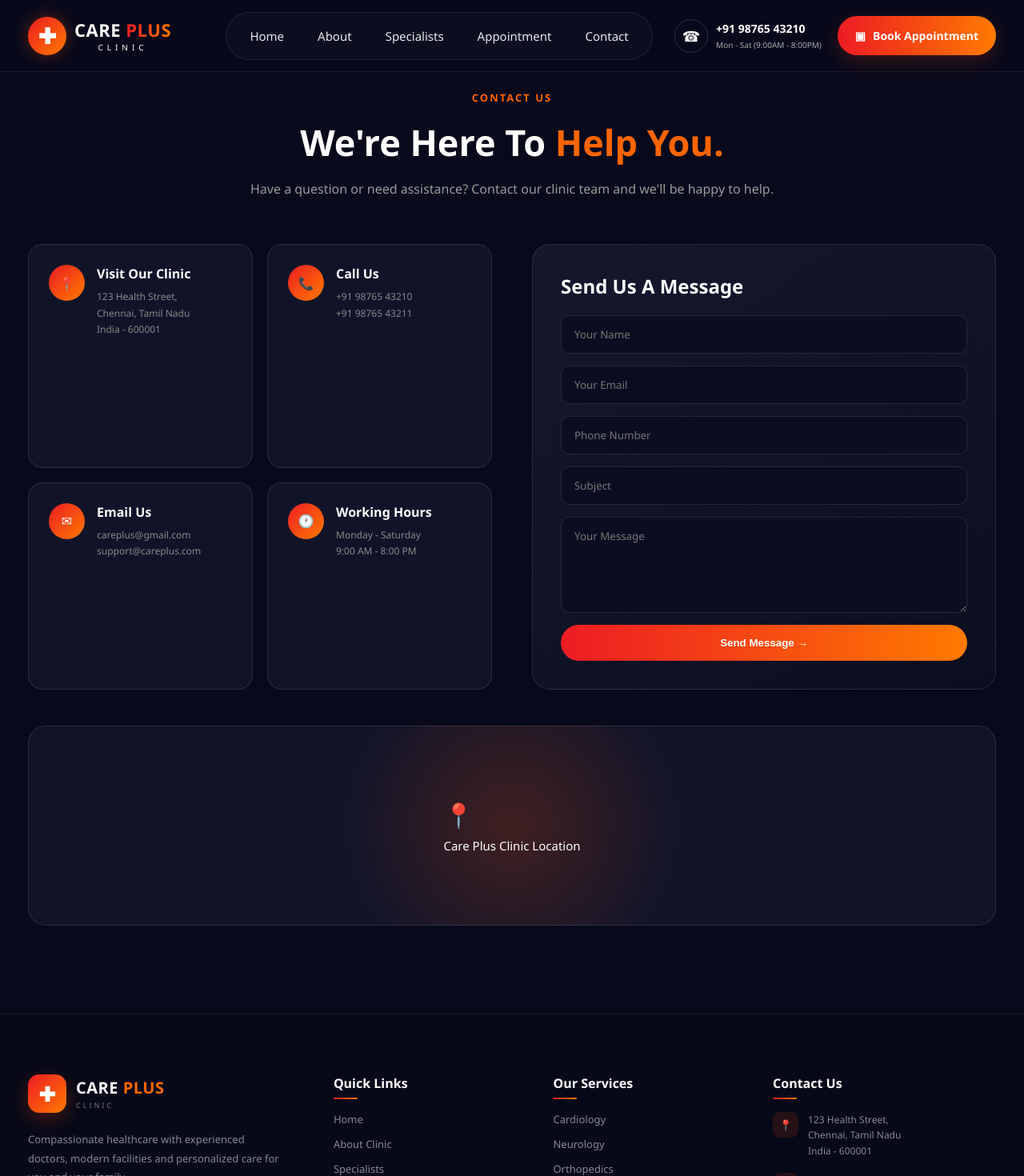
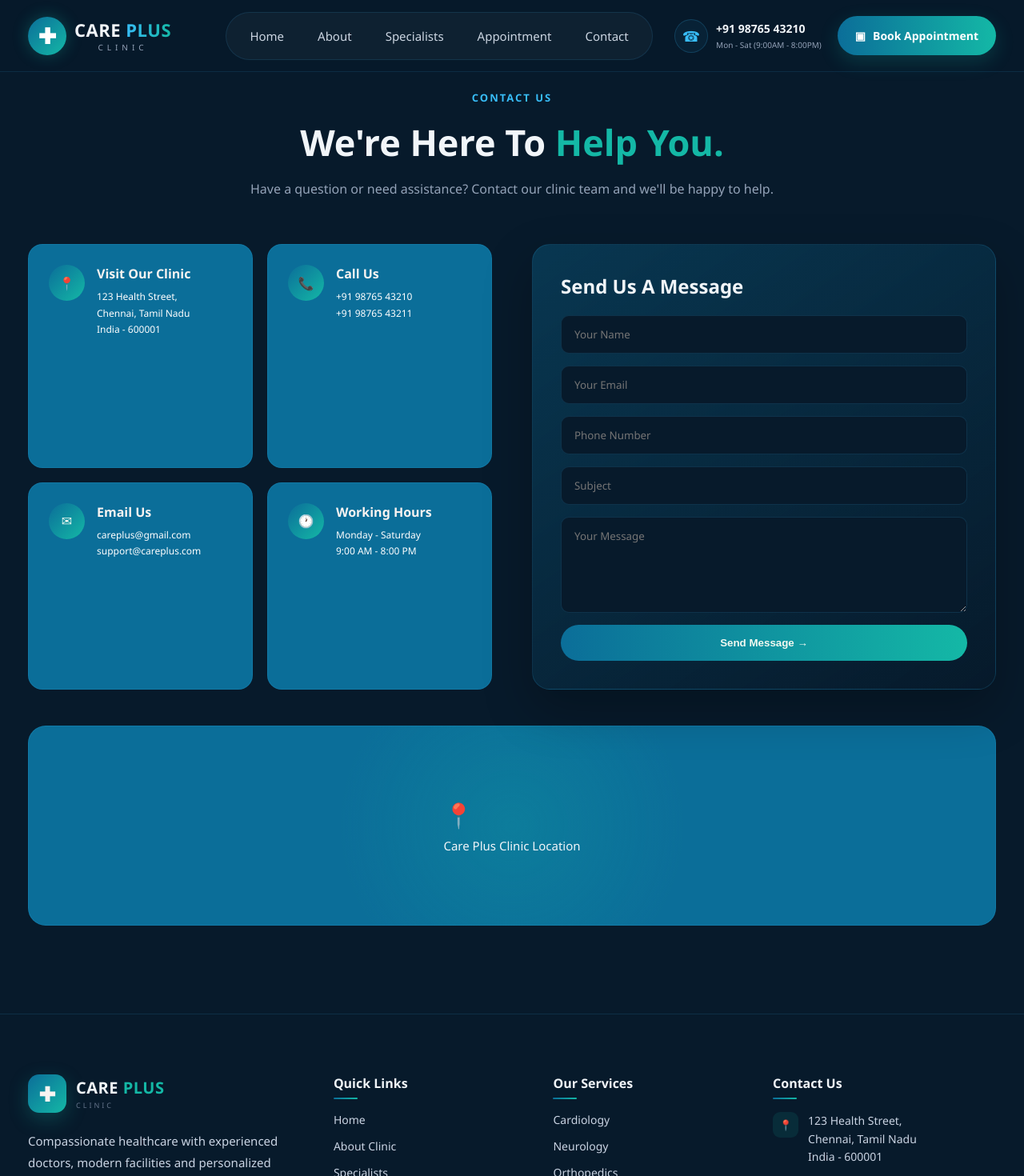
Before and after one commit to finalyearlab6933/Clinic, a React (Vite) app: page /contact in a window 1280 px wide. Shown: the top 1470 px of the page at 80% size. Built offline with nearby package versions, Linux system fonts and the light colour scheme.

Commit message:
color-themes

```diff
--- a/src/components/Footer.css
+++ b/src/components/Footer.css
@@ -1,10 +1,10 @@
 .footer {
-  background: #070918;
+  background: #071A2B;
 
   border-top: 1px solid
-    rgba(255, 255, 255, 0.08);
+    rgba(56, 189, 248, 0.12);
 
-  color: white;
+  color: #F1F5F9;
 }
 
 
@@ -60,17 +60,17 @@
 
   font-weight: bold;
 
-  color: white;
+  color: #f9f4f1;
 
   background: linear-gradient(
     135deg,
-    #ed1c24,
-    #ff7a00
+    #0B6E99,
+    #14B8A6
   );
 
   box-shadow:
     0 8px 25px
-    rgba(255, 70, 0, 0.25);
+    rgba(20, 184, 166, 0.25);
 }
 
 
@@ -82,7 +82,7 @@
 
 
 .footer-logo-text > span {
-  color: white;
+  color: #F1F5F9;
 
   font-size: 20px;
 
@@ -93,12 +93,12 @@
 
 
 .footer-logo-text strong {
-  color: #ff6900;
+  color: #14B8A6;
 }
 
 
 .footer-logo-text small {
-  color: #777;
+  color: #64748B;
 
   font-size: 9px;
 
@@ -117,9 +117,9 @@
 
   margin-top: 22px;
 
-  color: #858796;
+  color: #cad4e3;
 
-  font-size: 13px;
+  font-size: 15px;
 
   line-height: 1.8;
 }
@@ -153,28 +153,28 @@
 
   text-decoration: none;
 
-  color: #aaa;
+   color:white;
 
   font-size: 14px;
 
   border: 1px solid
-    rgba(255, 255, 255, 0.1);
+    rgba(56, 189, 248, 0.15);
 
-  background: #101226;
+  background: #0B6E99;
 
   transition: 0.3s;
 }
 
 
 .footer-social a:hover {
-  color: white;
+  color: #F1F5F9;
 
-  border-color: #ff6500;
+  border-color: #14B8A6;
 
   background: linear-gradient(
     135deg,
-    #ed1c24,
-    #ff7a00
+    #0B6E99,
+    #14B8A6
   );
 
   transform: translateY(-3px);
@@ -199,7 +199,7 @@
 
   margin-bottom: 25px;
 
-  color: white;
+  color: #F1F5F9;
 
   font-size: 16px;
 }
@@ -222,18 +222,18 @@
 
   background: linear-gradient(
     90deg,
-    #ed1c24,
-    #ff7a00
+    #0B6E99,
+    #14B8A6
   );
 }
 
 
 .footer-column > a {
-  margin-bottom: 13px;
+  margin-bottom: 14px;
 
-  color: #858796;
+   color: #cad4e3;
 
-  font-size: 13px;
+  font-size: 14px;
 
   text-decoration: none;
 
@@ -242,7 +242,7 @@
 
 
 .footer-column > a:hover {
-  color: #ff6900;
+  color: #38BDF8;
 
   padding-left: 4px;
 }
@@ -276,7 +276,9 @@
 
   justify-content: center;
 
-  background: rgba(255, 80, 0, 0.12);
+  background: rgba(20, 184, 166, 0.12);
+
+  color: #38BDF8;
 
   font-size: 13px;
 }
@@ -285,9 +287,9 @@
 .footer-contact-item p {
   margin: 0;
 
-  color: #858796;
+ color: #cad4e3;
 
-  font-size: 12px;
+  font-size: 14px;
 
   line-height: 1.6;
 }
@@ -299,7 +301,7 @@
 
 .footer-bottom {
   border-top: 1px solid
-    rgba(255, 255, 255, 0.07);
+    rgba(56, 189, 248, 0.1);
 }
 
 
@@ -321,7 +323,7 @@
 .footer-bottom p {
   margin: 0;
 
-  color: #666b7c;
+  color: #64748B;
 
   font-size: 11px;
 }
@@ -335,7 +337,7 @@
 
 
 .footer-legal a {
-  color: #666b7c;
+  color: #64748B;
 
   font-size: 11px;
 
@@ -346,7 +348,7 @@
 
 
 .footer-legal a:hover {
-  color: #ff6900;
+  color: #14B8A6;
 }
 
 
--- a/src/components/Header.css
+++ b/src/components/Header.css
@@ -1,15 +1,26 @@
+/* =================================================
+   HEADER
+================================================= */
+
 .header {
   position: fixed;
+
   top: 0;
   left: 0;
+
   width: 100%;
   height: 90px;
 
-  background: rgba(8, 10, 28, 0.92);
+  background: rgba(7, 26, 43, 0.96);
 
   backdrop-filter: blur(12px);
 
-  border-bottom: 1px solid rgba(255, 255, 255, 0.06);
+  border-bottom: 1px solid rgba(
+    56,
+    189,
+    248,
+    0.12
+  );
 
   z-index: 1000;
 }
@@ -32,9 +43,9 @@
 }
 
 
-/* =========================
+/* =================================================
    LOGO
-========================= */
+================================================= */
 
 .logo {
   display: flex;
@@ -70,12 +81,17 @@
 
   background: linear-gradient(
     135deg,
-    #ed1c24,
-    #ff7a00
+    #0B6E99,
+    #14B8A6
   );
 
   box-shadow:
-    0 0 20px rgba(255, 80, 0, 0.35);
+    0 0 20px rgba(
+      20,
+      184,
+      166,
+      0.30
+    );
 }
 
 
@@ -93,7 +109,7 @@
 
   font-weight: 800;
 
-  color: white;
+  color: #F1F5F9;
 
   letter-spacing: 0.5px;
 }
@@ -102,8 +118,8 @@
 .logo-main strong {
   background: linear-gradient(
     90deg,
-    #ed1c24,
-    #ff7a00
+    #38BDF8,
+    #14B8A6
   );
 
   -webkit-background-clip: text;
@@ -119,15 +135,15 @@
 
   letter-spacing: 5px;
 
-  color: #ffffff;
+  color: #94A3B8;
 
   text-align: center;
 }
 
 
-/* =========================
+/* =================================================
    NAVBAR
-========================= */
+================================================= */
 
 .navbar {
   display: flex;
@@ -139,17 +155,17 @@
   padding: 7px 12px;
 
   border: 1px solid rgba(
-    255,
-    255,
-    255,
-    0.08
+    56,
+    189,
+    248,
+    0.12
   );
 
   background: rgba(
     255,
     255,
     255,
-    0.025
+    0.035
   );
 
   border-radius: 40px;
@@ -161,7 +177,7 @@
 
   padding: 12px 17px;
 
-  color: #e7e7ed;
+  color: #CBD5E1;
 
   text-decoration: none;
 
@@ -174,7 +190,7 @@
 
 
 .navbar a:hover {
-  color: white;
+  color: #38BDF8;
 }
 
 
@@ -182,10 +198,10 @@
   color: white;
 
   background: rgba(
-    255,
-    255,
-    255,
-    0.09
+    20,
+    184,
+    166,
+    0.15
   );
 
   border-radius: 30px;
@@ -207,15 +223,15 @@
 
   height: 2px;
 
-  background: #ff5a00;
+  background: #14B8A6;
 
   border-radius: 10px;
 }
 
 
-/* =========================
+/* =================================================
    RIGHT SIDE
-========================= */
+================================================= */
 
 .header-right {
   display: flex;
@@ -244,8 +260,12 @@
 
   border-radius: 50%;
 
-  border: 1px solid
-    rgba(255, 255, 255, 0.15);
+  border: 1px solid rgba(
+    56,
+    189,
+    248,
+    0.20
+  );
 
   display: flex;
 
@@ -254,6 +274,15 @@
   justify-content: center;
 
   font-size: 18px;
+
+  color: #38BDF8;
+
+  background: rgba(
+    56,
+    189,
+    248,
+    0.06
+  );
 }
 
 
@@ -261,6 +290,8 @@
   display: block;
 
   font-size: 14px;
+
+  color: #F1F5F9;
 }
 
 
@@ -269,15 +300,15 @@
 
   margin-top: 4px;
 
-  color: #aaa;
+  color: #94A3B8;
 
   font-size: 10px;
 }
 
 
-/* =========================
+/* =================================================
    APPOINTMENT BUTTON
-========================= */
+================================================= */
 
 .header-appointment {
   display: flex;
@@ -300,18 +331,18 @@
 
   background: linear-gradient(
     90deg,
-    #ed1c24,
-    #ff7a00
+    #0B6E99,
+    #14B8A6
   );
 
   transition: 0.3s;
 
   box-shadow:
     0 8px 25px rgba(
-      255,
-      70,
-      0,
-      0.2
+      20,
+      184,
+      166,
+      0.20
     );
 }
 
@@ -321,17 +352,17 @@
 
   box-shadow:
     0 12px 30px rgba(
-      255,
-      70,
-      0,
+      20,
+      184,
+      166,
       0.35
     );
 }
 
 
-/* =========================
+/* =================================================
    MENU BUTTON
-========================= */
+================================================= */
 
 .menu-btn {
   display: none;
@@ -342,17 +373,21 @@
 
   border-radius: 50%;
 
-  border: 1px solid
-    rgba(255, 255, 255, 0.1);
+  border: 1px solid rgba(
+    56,
+    189,
+    248,
+    0.20
+  );
 
   background: rgba(
-    255,
-    255,
-    255,
-    0.06
+    56,
+    189,
+    248,
+    0.07
   );
 
-  color: white;
+  color: #E2E8F0;
 
   font-size: 20px;
 
@@ -384,13 +419,11 @@
   }
 
 
-  /* Hide desktop navbar */
   .navbar {
     display: none;
   }
 
 
-  /* Show menu button */
   .menu-btn {
     display: flex;
 
@@ -400,13 +433,10 @@
   }
 
 
-  /*
-    IMPORTANT:
-    When React adds "mobile-open",
-    show the navigation.
-  */
+  /* OPEN MOBILE MENU */
 
   .navbar.mobile-open {
+
     display: flex !important;
 
     position: absolute;
@@ -427,15 +457,29 @@
 
     border-radius: 0 0 15px 15px;
 
-    border: 1px solid
-      rgba(255, 255, 255, 0.08);
+    border: 1px solid rgba(
+      56,
+      189,
+      248,
+      0.12
+    );
 
-    background: rgba(8, 10, 28, 0.98);
+    background: rgba(
+      7,
+      26,
+      43,
+      0.98
+    );
 
     backdrop-filter: blur(15px);
 
     box-shadow:
-      0 15px 35px rgba(0, 0, 0, 0.45);
+      0 15px 35px rgba(
+        0,
+        0,
+        0,
+        0.40
+      );
 
     z-index: 10001;
   }
@@ -449,7 +493,7 @@
 
     padding: 15px 20px;
 
-    color: #e7e7ed;
+    color: #CBD5E1;
 
     text-decoration: none;
 
@@ -468,15 +512,14 @@
     color: white;
 
     background: rgba(
-      255,
-      255,
-      255,
-      0.08
+      20,
+      184,
+      166,
+      0.12
     );
   }
 
 
-  /* Hide phone at tablet/mobile */
   .phone {
     display: none;
   }
@@ -500,12 +543,6 @@
   }
 
 
-  .phone {
-    display: none;
-  }
-
-
-  /* Appointment button stays visible */
   .header-appointment {
     display: flex;
 
@@ -557,7 +594,6 @@
   }
 
 
-  /* Mobile menu position */
   .navbar.mobile-open {
 
     top: 75px;
--- a/src/pages/Contact.css
+++ b/src/pages/Contact.css
@@ -1,7 +1,7 @@
 .contact-section {
   padding: 110px 0;
 
-  background: #080a1c;
+  background: #071A2B;
 }
 
 
@@ -26,7 +26,7 @@
 
 
 .contact-heading > span {
-  color: #ff6500;
+  color: #38BDF8;
 
   font-size: 13px;
 
@@ -39,21 +39,21 @@
 .contact-heading h2 {
   margin-top: 15px;
 
-  color: white;
+  color: #F1F5F9;
 
   font-size: 45px;
 }
 
 
 .contact-heading h2 strong {
-  color: #ff6500;
+  color: #14B8A6;
 }
 
 
 .contact-heading p {
   margin-top: 15px;
 
-  color: #999;
+  color: #94A3B8;
 
   line-height: 1.7;
 }
@@ -94,10 +94,10 @@
 
   border-radius: 18px;
 
-  background: #111429;
+  background: #0B6E99;
 
   border: 1px solid
-    rgba(255, 255, 255, 0.1);
+    rgba(56, 189, 248, 0.12);
 
   transition: 0.3s;
 }
@@ -106,7 +106,11 @@
 .contact-card:hover {
   transform: translateY(-5px);
 
-  border-color: #ff6500;
+  border-color: #14B8A6;
+
+  box-shadow:
+    0 15px 35px
+    rgba(20, 184, 166, 0.12);
 }
 
 
@@ -125,21 +129,23 @@
 
   background: linear-gradient(
     135deg,
-    #ed1c24,
-    #ff7a00
+    #0B6E99,
+    #14B8A6
   );
+
+  color: #f1f9f2;
 }
 
 
 .contact-card h3 {
-  color: white;
+  color: #f9f3f1;
 
   font-size: 16px;
 }
 
 
 .contact-card p {
-  color: #888;
+  color: white;
 
   font-size: 12px;
 
@@ -159,17 +165,21 @@
   background:
     linear-gradient(
       145deg,
-      #15182d,
-      #0c0e20
+      rgba(11, 110, 153, 0.35),
+      rgba(7, 26, 43, 0.95)
     );
 
   border: 1px solid
-    rgba(255, 255, 255, 0.1);
+    rgba(56, 189, 248, 0.15);
+
+  box-shadow:
+    0 25px 60px
+    rgba(0, 0, 0, 0.25);
 }
 
 
 .contact-form h3 {
-  color: white;
+  color: #F1F5F9;
 
   font-size: 24px;
 
@@ -195,13 +205,13 @@
   border-radius: 10px;
 
   border: 1px solid
-    rgba(255, 255, 255, 0.1);
+    rgba(56, 189, 248, 0.15);
 
   outline: none;
 
-  background: #0b0e21;
+  background: #071A2B;
 
-  color: white;
+  color: #F1F5F9;
 
   font-family: inherit;
 }
@@ -209,7 +219,11 @@
 
 .contact-form input:focus,
 .contact-form textarea:focus {
-  border-color: #ff6500;
+  border-color: #38BDF8;
+
+  box-shadow:
+    0 0 0 2px
+    rgba(56, 189, 248, 0.1);
 }
 
 
@@ -227,11 +241,11 @@
 
   background: linear-gradient(
     90deg,
-    #ed1c24,
-    #ff7a00
+    #0B6E99,
+    #14B8A6
   );
 
-  color: white;
+  color: #f2f9f1;
 
   font-weight: 600;
 
@@ -246,7 +260,7 @@
 
   box-shadow:
     0 10px 30px
-    rgba(255, 70, 0, 0.3);
+    rgba(20, 184, 166, 0.3);
 }
 
 
@@ -260,16 +274,16 @@
   border-radius: 22px;
 
   border: 1px solid
-    rgba(255, 255, 255, 0.1);
+    rgba(56, 189, 248, 0.15);
 
   background:
     radial-gradient(
       circle at center,
-      rgba(255, 80, 0, 0.2),
+      rgba(20, 184, 166, 0.2),
       transparent 35%
     ),
 
-    #111429;
+    #0B6E99;
 
   display: flex;
 
@@ -277,7 +291,7 @@
 
   justify-content: center;
 
-  color: #ff6500;
+  color: #38BDF8;
 
   font-size: 30px;
 }
@@ -288,7 +302,7 @@
 
   margin-top: 8px;
 
-  color: white;
+  color: #F1F5F9;
 
   font-size: 15px;
 }
--- a/src/pages/Home.jsx
+++ b/src/pages/Home.jsx
@@ -1,6 +1,6 @@
-import doctor from "../assets/doctor.png";
+import clinic from "../assets/clinic.webp";
 import { Link } from "react-router-dom";
-<img src={doctor} alt="Doctor" />
+
 import "./Home.css";
 
 function Home() {
@@ -121,10 +121,10 @@ function Home() {
             <div className="orange-circle"></div>
 
 
-            {/* Doctor image */}
+            {/* clinic image */}
 
             <img
-              src={doctor}
+              src={clinic}
               alt="Doctor"
               className="doctor-image"
             />
```
Also changed, not shown: src/pages/About.css (+22 -22 lines), src/pages/Appointment.css (+32 -26 lines), src/pages/DoctorsSpecialists.css (+46 -27 lines), src/pages/Home.css (+107 -68 lines), src/assets/clinic.webp (added).
